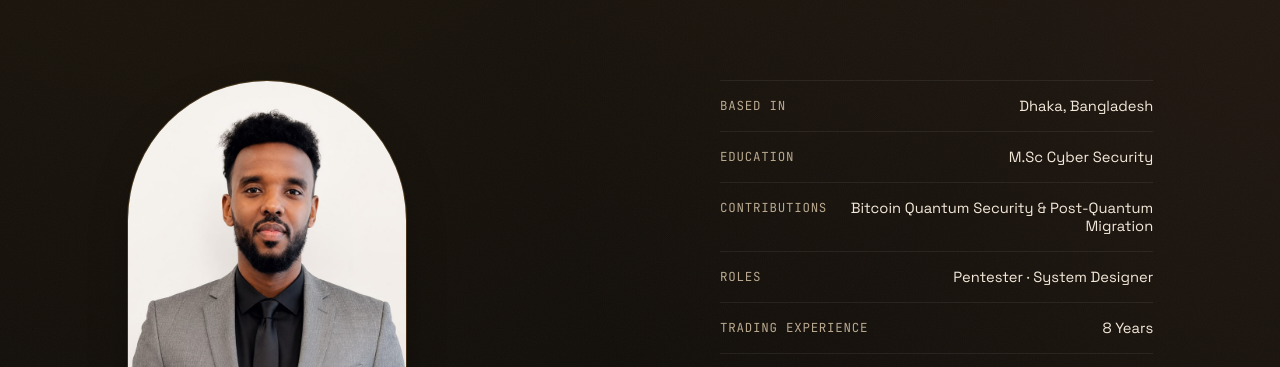
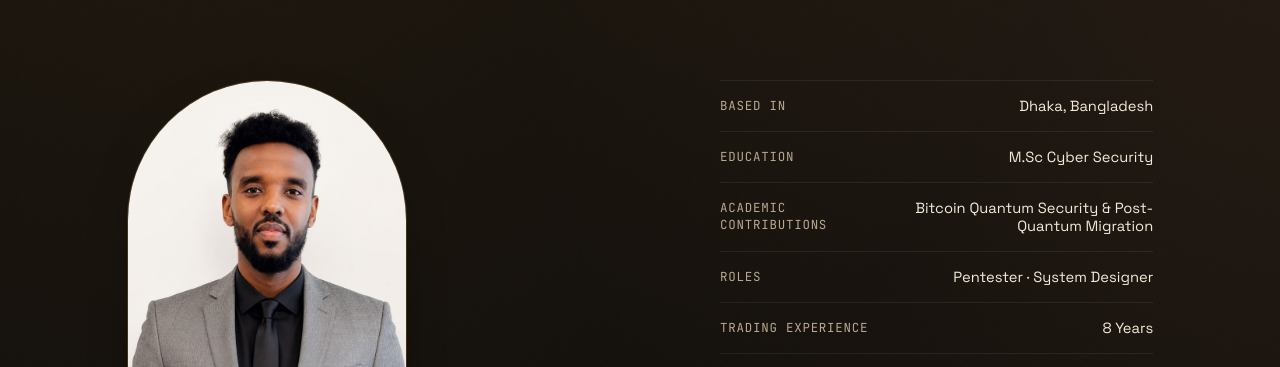
Before and after one commit to SuhaybOsman/suhaybosman.github.io, a plain HTML site: page about.html in a window 1280 px wide. Shown: the part 416-783 px from the top of the page. Drawn offline with Linux system fonts and the light colour scheme.

Commit message:
Update contributions label to Academic Contributions

```diff
--- a/about.html
+++ b/about.html
@@ -54,7 +54,7 @@
       <div class="facts">
         <div class="fact"><span class="k">Based In</span><span class="v">Dhaka, Bangladesh</span></div>
         <div class="fact"><span class="k">Education</span><span class="v">M.Sc Cyber Security</span></div>
-        <div class="fact"><span class="k">contributions</span><span class="v">Bitcoin Quantum Security &amp; Post-Quantum Migration</span></div>
+        <div class="fact"><span class="k">Academic Contributions</span><span class="v">Bitcoin Quantum Security &amp; Post-Quantum Migration</span></div>
         <div class="fact"><span class="k">Roles</span><span class="v">Pentester · System Designer</span></div>
         <div class="fact"><span class="k">Trading Experience</span><span class="v">8 Years</span></div>
         <div class="fact"><span class="k">Languages (Code)</span><span class="v">Python · C · Java</span></div>
```
